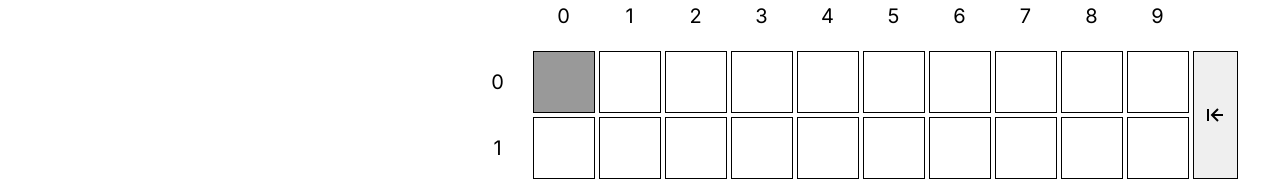
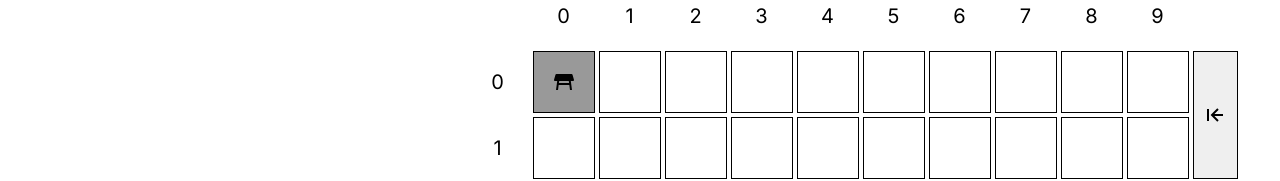
Before and after one commit to tselmek/pupyl, a Next.js app: page / in a window 1280 px wide. Both pictures are taken after a click on the element 563 px from the left and 219 px from the top of the page. Shown: the part 137-318 px from the top of the page. Built offline with nearby package versions, Linux system fonts and the light colour scheme.

Commit message:
Add table icon to empty seat

```diff
--- a/src/app/SeatTile.tsx
+++ b/src/app/SeatTile.tsx
@@ -1,6 +1,7 @@
 import React from 'react';
 import styles from './page.module.css';
 import classNames from 'classnames';
+import { MdTableRestaurant } from 'react-icons/md';
 
 interface SeatTileProps {
   row: number;
@@ -18,7 +19,7 @@ export default function SeatTile({row, column, selected, onClick, pupil}: SeatTi
     >
       {selected
         ? !pupil
-          ? ''
+          ? <MdTableRestaurant size={24}/>
           : pupil
         : ''
       }
```
